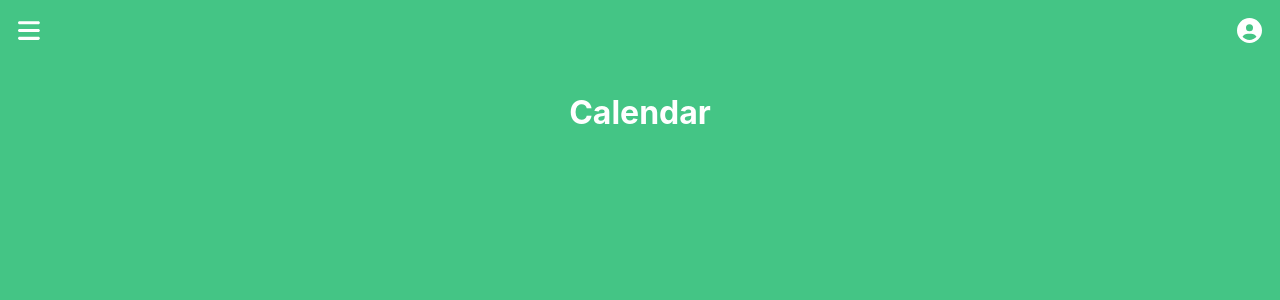
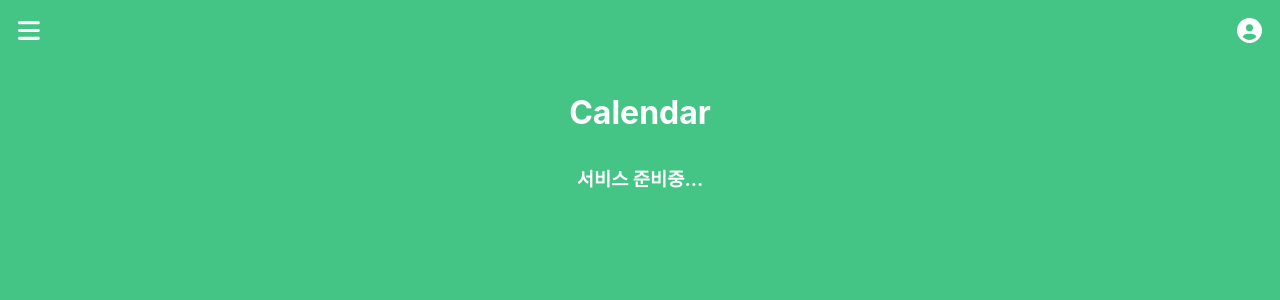
Before and after one commit to soojiin/todo-app, a React (Create React App) app: page /calendar in a window 1280 px wide. Shown: the top 300 px of the page. Built offline with nearby package versions, Linux system fonts and the light colour scheme.

Commit message:
docs: update calendar

```diff
--- a/src/components/Calendar.js
+++ b/src/components/Calendar.js
@@ -3,12 +3,18 @@ import styled from "styled-components";
 const H1 = styled.h1`
     color:white;
     margin-top: 2rem;
+    margin-bottom: 2rem;
+`;
+
+const H3 = styled.h3`
+    color: white;
 `;
 
 const Calendar = () => {
     return (
         <>
             <H1>Calendar</H1>
+            <H3>서비스 준비중...</H3>
 
         </>
     )
```
